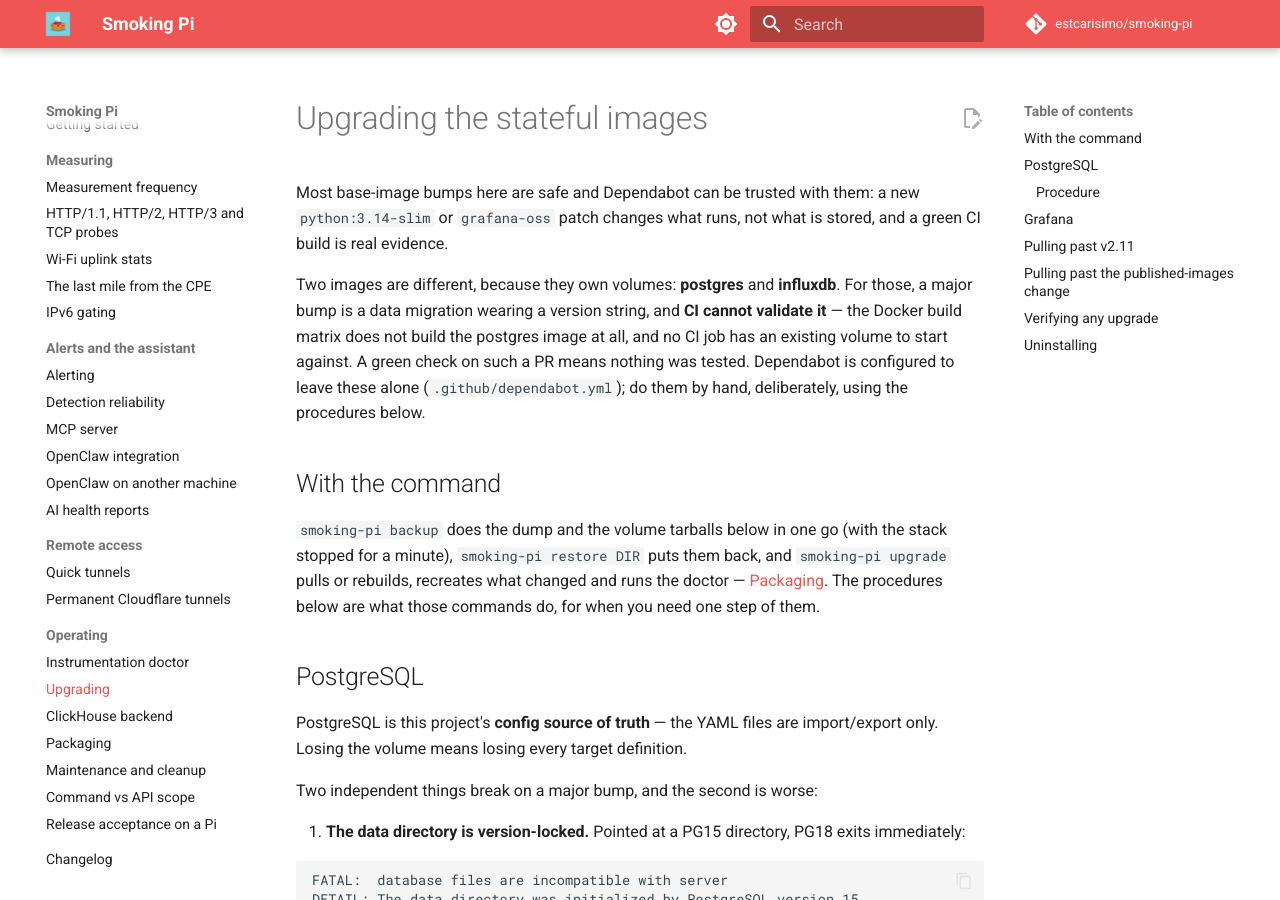
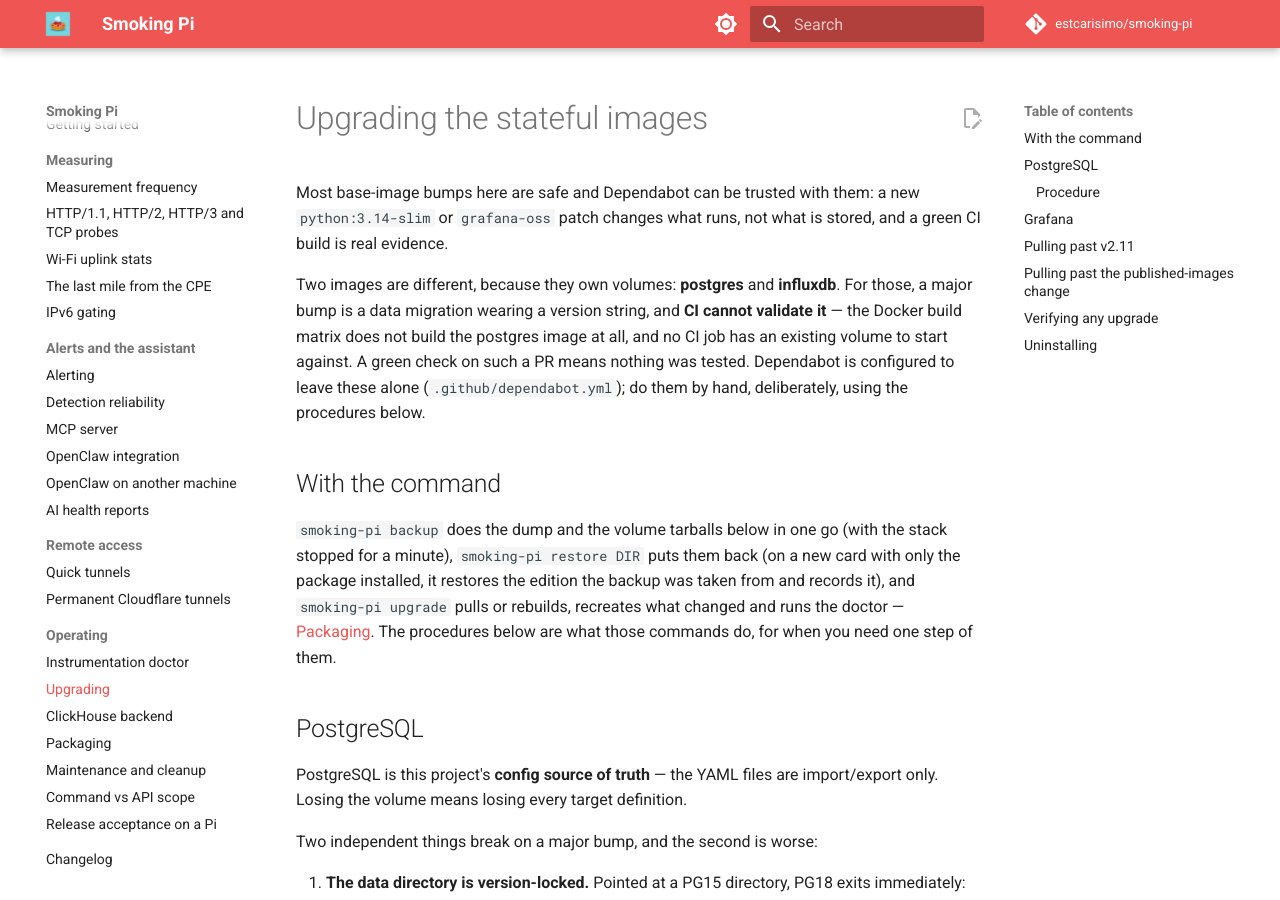
Before and after one commit to estcarisimo/smoking-pi, an MkDocs documentation site: the page built from docs/upgrades.md, in a window 1280 px wide and 900 px high. Built offline with MkDocs 1.6.1 and Material for MkDocs 9.7.7, drawn with Linux system fonts in a browser that asks for light colours; comment, search, counter and statistics services are not loaded.

Commit message:
test(release): recovery on the real stack -- backup, purge, restore onto a new card; reinstall after apt purge
backup/restore/purge only ever ran against a stubbed docker. check-package.sh
now runs, on every Ubuntu host of the release: a marker in the data volume,
backup, purge --config, the edition file removed, restore; and after apt
purge, a reinstall that starts the kept env file and volumes.

Writing it found a bug: on a new card (packaged, no env file, no edition
recorded) restore assumed Pro and refused a Basic or Standard backup. It now
takes the backup's edition and records it, as install does.

Co-Authored-By: Claude Opus 5.5 <noreply@anthropic.com>

```diff
--- a/docs/upgrades.md
+++ b/docs/upgrades.md
@@ -16,7 +16,8 @@ deliberately, using the procedures below.
 
 `smoking-pi backup` does the dump and the volume tarballs below in one go
 (with the stack stopped for a minute), `smoking-pi restore DIR` puts them
-back, and `smoking-pi upgrade` pulls or rebuilds, recreates what changed
+back (on a new card with only the package installed, it restores the edition
+the backup was taken from and records it), and `smoking-pi upgrade` pulls or rebuilds, recreates what changed
 and runs the doctor — [Packaging](packaging.md#the-command). The procedures
 below are what those commands do, for when you need one step of them.
 
```
Also changed, not shown: CHANGELOG.md (+14 -0 lines), docs/packaging.md (+1 -1 lines), docs/release-acceptance.md (+1 -0 lines), 3 other files.
